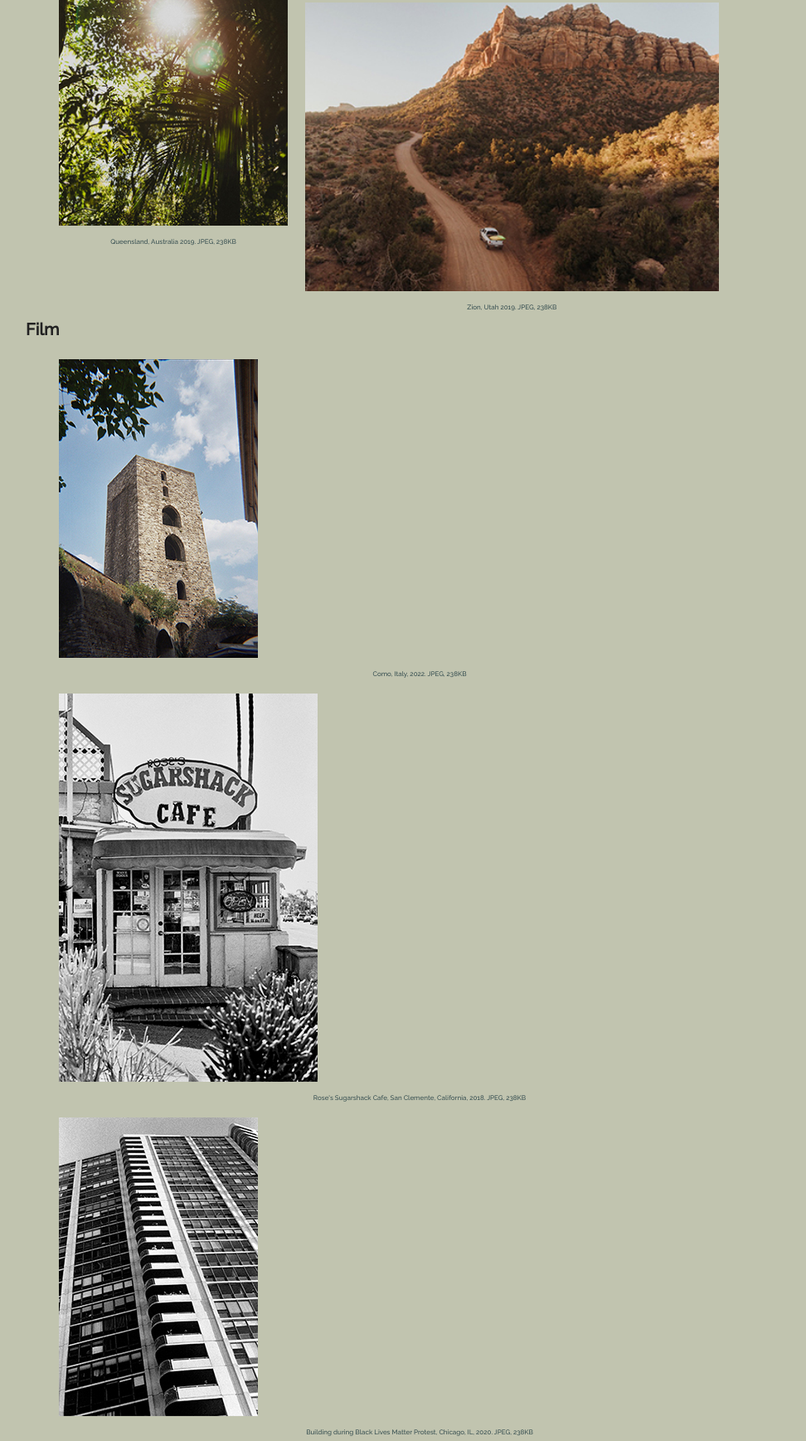
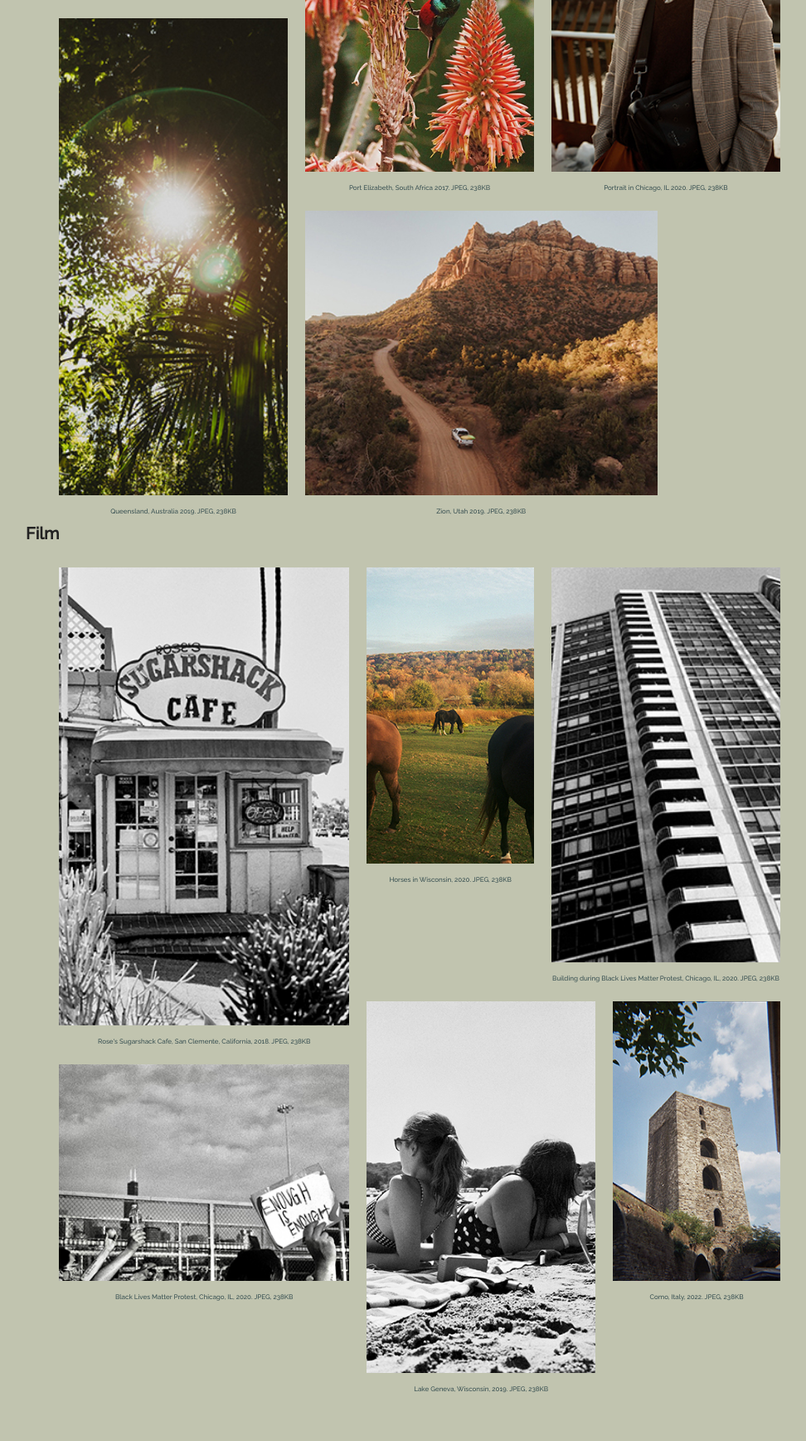
Before and after one commit to baileygriggs/baileygriggs.github.io, a plain HTML site: page personal-photography.html in a window 1280 px wide. Shown: the part 1242-2979 px from the top of the page at 83% size, without its empty margins (134-1106 px from the left). After the commit the page ends 2938 px from the top, so only its background shows below. Drawn offline with Linux system fonts and the light colour scheme.

Commit message:
personal photo DONE

```diff
--- a/css/style.css
+++ b/css/style.css
@@ -165,7 +165,82 @@ figcaption {
   left: 390px;
 }
 
+/*Personal Photography*/
 
+#digital-1 {
+  grid-column: 1 / 6;
+  grid-row: 1 / 7;
+}
+
+#digital-2 {
+  grid-column: 5 / 10;
+  grid-row: 4 / 8;
+}
+
+#digital-3 {
+  grid-column: 9 / 14;
+  grid-row: 1 / 7;
+}
+
+#digital-4 {
+  grid-column: 1 / 6;
+  grid-row: 10 / 16;
+}
+
+#digital-5 {
+  grid-column: 5 / 12;
+  grid-row: 12 / 16;
+}
+
+#digital-6 {
+  grid-column: 5 / 10;
+  grid-row: 8 / 12;
+}
+
+#digital-7 {
+  grid-column: 5 / 10;
+  grid-row: 1 / 4;
+}
+
+#digital-8 {
+  grid-column: 9 / 14;
+  grid-row: 7 / 12;
+}
+
+#digital-9 {
+  grid-column: 1 / 6;
+  grid-row: 7 / 10;
+}
+
+#film-1 {
+  grid-column: 10 / 14;
+  grid-row: 6 / 10;
+}
+
+#film-2 {
+  grid-column: 1 / 7;
+  grid-row: 1 / 7;
+}
+
+#film-3 {
+  grid-column: 9 / 14;
+  grid-row: 1 / 6;
+}
+
+#film-4 {
+  grid-column: 1 / 7;
+  grid-row: 7 / 10;
+}
+
+#film-5 {
+  grid-column: 6 / 10;
+  grid-row: 1 / 5;
+}
+
+#film-6 {
+  grid-column: 6 / 11;
+  grid-row: 6 / 11;
+}
 
 /*
 #aw-5 {
@@ -221,7 +296,7 @@ figcaption {
 .gallery {
   display: grid;
   grid-template-columns: repeat(13, 1fr);
-  grid-template-rows: repeat(16, 5vw);
+  grid-template-rows: repeat(auto, 5vw);
   grid-gap: 15px;
 }
 
@@ -230,48 +305,3 @@ figcaption {
   height: 100%;
   object-fit: cover;
 }
-
-#digital-1 {
-  grid-column: 1 / 6;
-  grid-row: 1 / 7;
-}
-
-#digital-2 {
-  grid-column: 5 / 10;
-  grid-row: 4 / 8;
-}
-
-#digital-3 {
-  grid-column: 9 / 14;
-  grid-row: 1 / 7;
-}
-
-#digital-4 {
-  grid-column: 1 / 6;
-  grid-row: 10 / 16;
-}
-
-#digital-5 {
-  grid-column: 5 / 13;
-  grid-row: 12 / 17;
-}
-
-#digital-6 {
-  grid-column: 5 / 10;
-  grid-row: 8 / 12;
-}
-
-#digital-7 {
-  grid-column: 5 / 10;
-  grid-row: 1 / 4;
-}
-
-#digital-8 {
-  grid-column: 9 / 14;
-  grid-row: 7 / 12;
-}
-
-#digital-9 {
-  grid-column: 1 / 6;
-  grid-row: 7 / 10;
-}
--- a/personal-photography.html
+++ b/personal-photography.html
@@ -87,6 +87,7 @@
 </div>
 
     <h3>Film</h3>
+<div class="gallery">
 
       <figure id="film-1">
           <img src="images/personal-photography/film-1.jpg"
@@ -118,5 +119,12 @@
           <figcaption>Horses in Wisconsin, 2020. JPEG, 238KB</figcaption>
       </figure>
 
+      <figure id="film-6">
+          <img src="images/personal-photography/film-6.jpg"
+          alt="Lake Geneva, Wisconsin, 2019">
+          <figcaption>Lake Geneva, Wisconsin, 2019. JPEG, 238KB</figcaption>
+      </figure>
+  </div>
+
     </main>
     </body>
```
Also changed, not shown: 1 other file.
